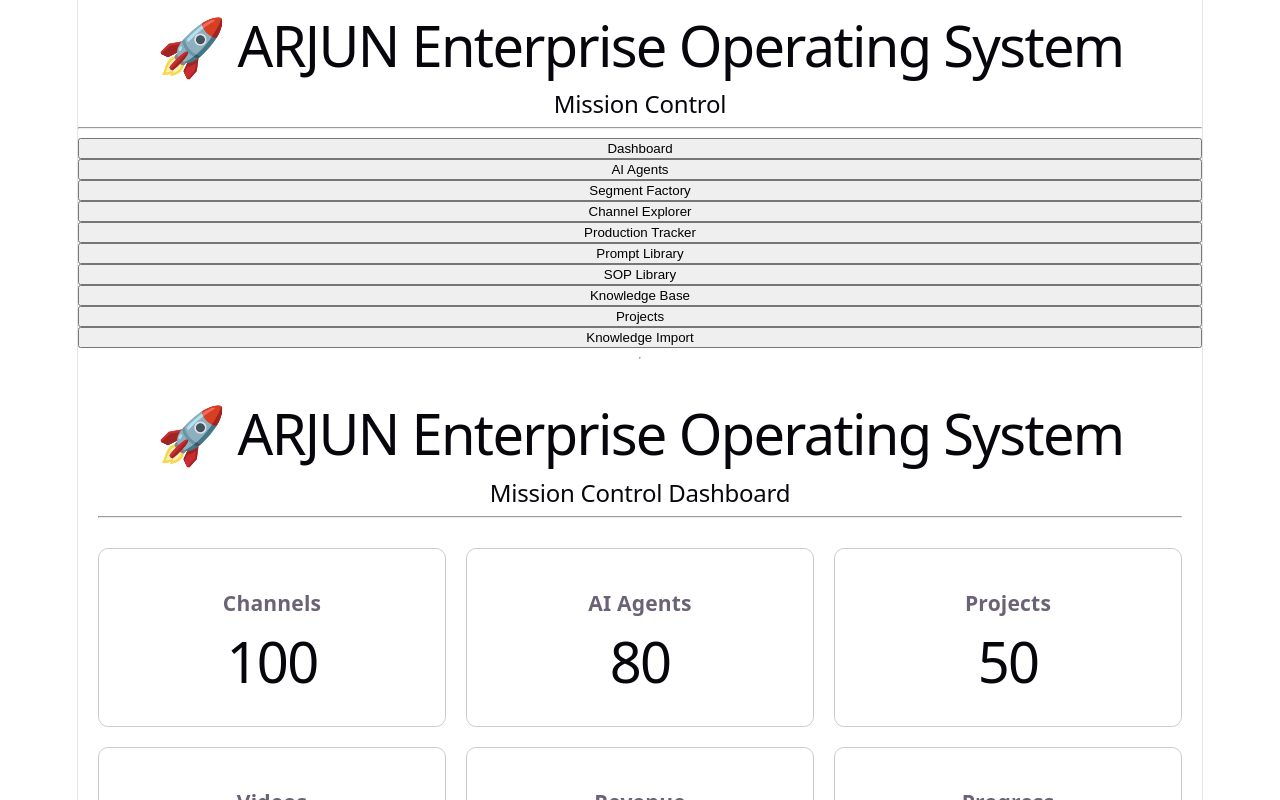
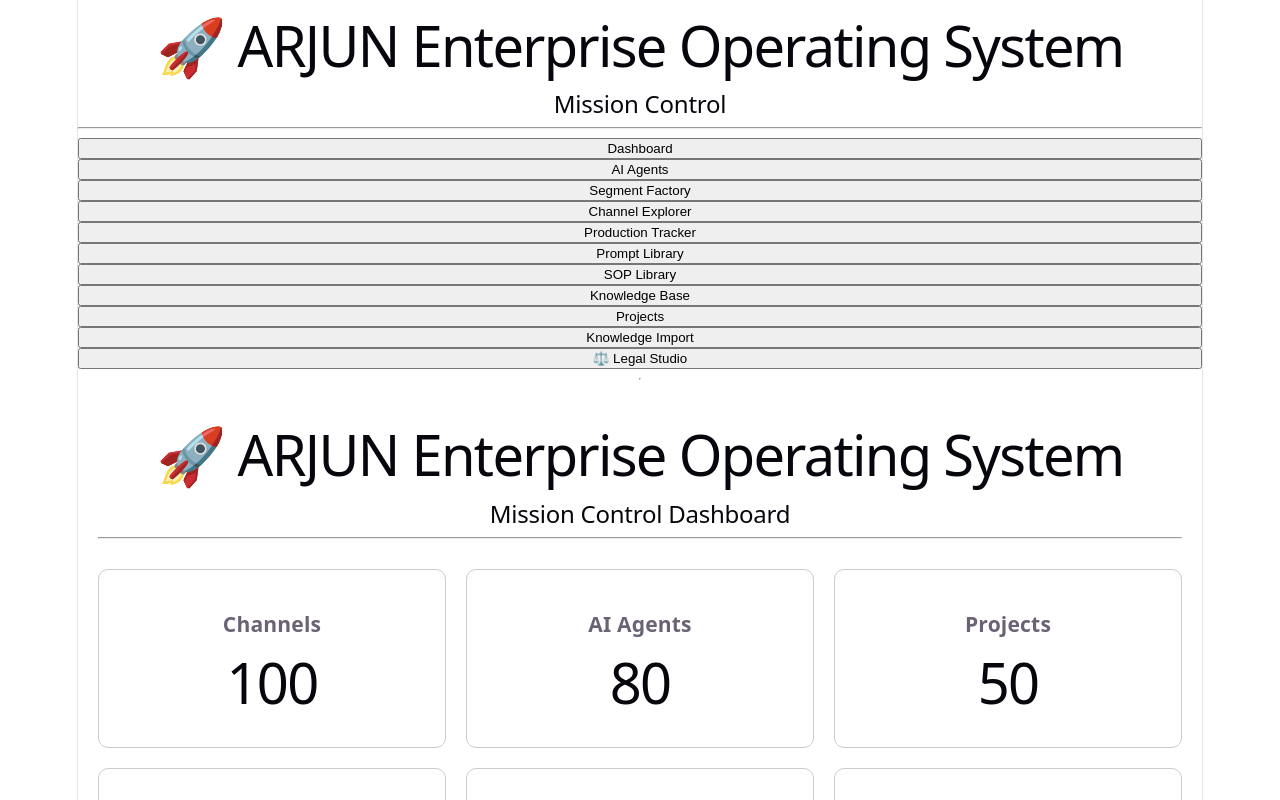
Before and after one commit to pankajnandlalsharma-afk/arjun-eos, a React (Vite) app: page / in a window 1280 px wide. Shown: the top 800 px of the page. Built offline with nearby package versions, Linux system fonts and the light colour scheme.

Commit message:
Sprint-002 Added Legal Studio

```diff
--- a/src/App.jsx
+++ b/src/App.jsx
@@ -13,12 +13,15 @@ import KnowledgeBase from "./components/KnowledgeBase";
 import Projects from "./components/Projects";
 import KnowledgeImport from "./components/KnowledgeImport";
 
+import LegalDocumentImportStudio from "./studio/LegalDocumentImportStudio";
+
 export default function App() {
 
     const [currentPage, setCurrentPage] = useState("dashboard");
 
     return (
         <>
+
             <Header />
 
             <button onClick={() => setCurrentPage("dashboard")}>
@@ -61,6 +64,10 @@ export default function App() {
                 Knowledge Import
             </button>
 
+            <button onClick={() => setCurrentPage("legalstudio")}>
+                ⚖️ Legal Studio
+            </button>
+
             <hr />
 
             {currentPage === "dashboard" && <Dashboard />}
@@ -83,6 +90,9 @@ export default function App() {
 
             {currentPage === "knowledgeimport" && <KnowledgeImport />}
 
+            {currentPage === "legalstudio" && <LegalDocumentImportStudio />}
+
         </>
     );
+
 }
```
Lines whose indentation alone changed are shown as unchanged.
